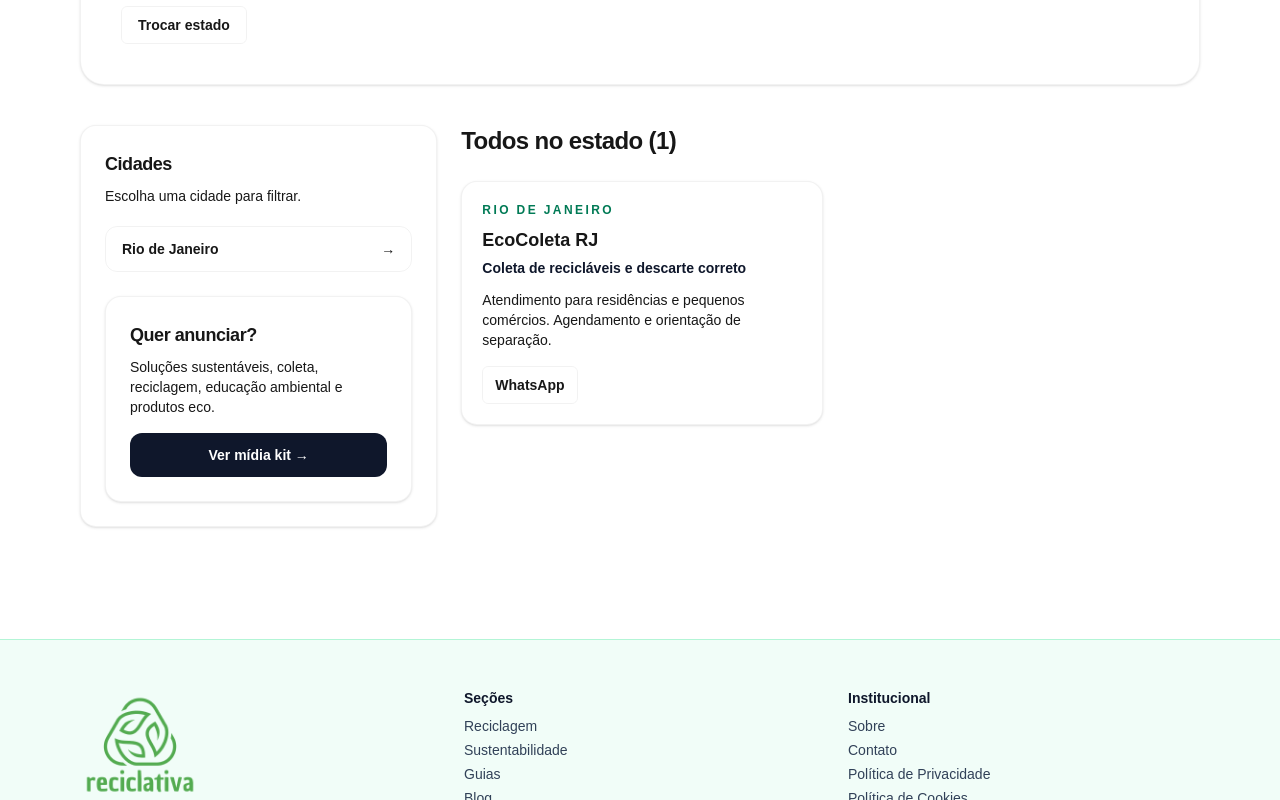
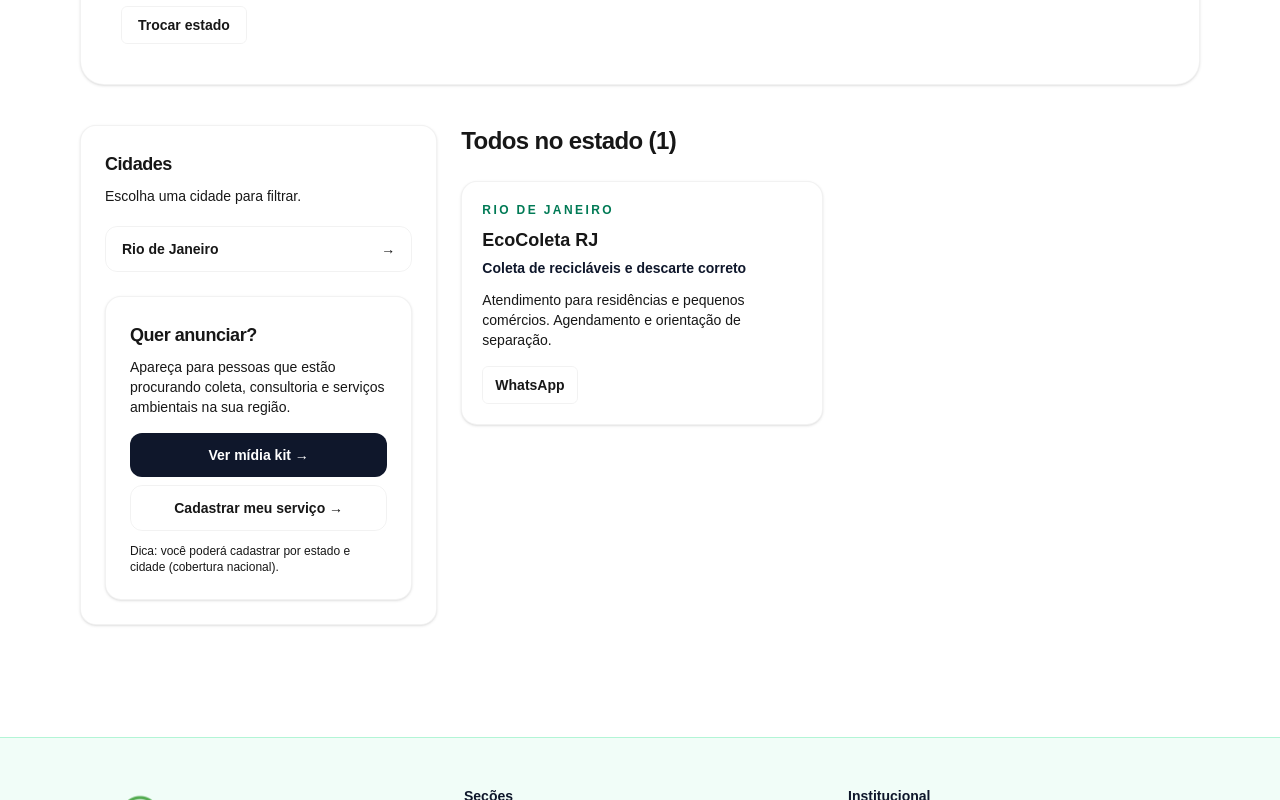
Before and after one commit to aieduardopompeu/reciclativa-portal, a Next.js app: page /profissionais/rj in a window 1280 px wide. Shown: the part 396-1196 px from the top of the page. Built offline with nearby package versions, Linux system fonts and the light colour scheme.

Commit message:
feat(profissionais): CTA B2B Quer anunciar + cadastrar servico

```diff
--- a/src/app/profissionais/[uf]/[cidade]/page.tsx
+++ b/src/app/profissionais/[uf]/[cidade]/page.tsx
@@ -1,7 +1,7 @@
 // src/app/profissionais/[uf]/[cidade]/page.tsx
 import Link from "next/link";
 import { notFound } from "next/navigation";
-import AdCtaCard from "@/components/AdCtaCard";
+import AdCtaProfissionaisCard from "@/components/AdCtaProfissionaisCard";
 import { getByUFCity, normalizeUF } from "@/content/profissionais";
 
 type PageProps = {
@@ -55,7 +55,7 @@
 
       {/* ✅ Card “Quer anunciar?” logo após o hero */}
       <section className="mt-8">
-        <AdCtaCard />
+        <AdCtaProfissionaisCard />
       </section>
 
       <section className="mt-10">
--- a/src/app/profissionais/[uf]/page.tsx
+++ b/src/app/profissionais/[uf]/page.tsx
@@ -1,7 +1,7 @@
 // src/app/profissionais/[uf]/page.tsx
 import Link from "next/link";
 import { notFound } from "next/navigation";
-import AdCtaCard from "@/components/AdCtaCard";
+import AdCtaProfissionaisCard from "@/components/AdCtaProfissionaisCard";
 import {
   citiesByUF,
   getByUF,
@@ -75,7 +75,7 @@
 
           {/* ✅ Card “Quer anunciar?” na lateral */}
           <div className="mt-6">
-            <AdCtaCard />
+            <AdCtaProfissionaisCard />
           </div>
         </aside>
 
--- a/src/app/profissionais/page.tsx
+++ b/src/app/profissionais/page.tsx
@@ -1,6 +1,6 @@
 // src/app/profissionais/page.tsx
 import Link from "next/link";
-import AdCtaCard from "@/components/AdCtaCard";
+import AdCtaProfissionaisCard from "@/components/AdCtaProfissionaisCard";
 import { uniqueUFs } from "@/content/profissionais";
 
 export default function ProfissionaisHubPage() {
@@ -44,7 +44,7 @@
 
       {/* ✅ Card “Quer anunciar?” abaixo do hub */}
       <section className="mt-8">
-        <AdCtaCard />
+        <AdCtaProfissionaisCard />
       </section>
     </main>
   );
--- /dev/null
+++ b/src/components/AdCtaProfissionaisCard.tsx
@@ -0,0 +1,46 @@
+// src/components/AdCtaProfissionaisCard.tsx
+import Link from "next/link";
+
+type Props = {
+  className?: string;
+  announceHref?: string; // mídia kit / anuncie
+  signupHref?: string; // cadastrar serviço (futuro)
+};
+
+export default function AdCtaProfissionaisCard({
+  className = "",
+  announceHref = "/anuncie",
+  signupHref = "/anuncie", // depois você troca para "/profissionais/cadastrar"
+}: Props) {
+  return (
+    <section
+      className={`rounded-2xl border border-black/5 bg-white p-6 shadow-sm ${className}`}
+    >
+      <h3 className="text-lg font-bold tracking-tight">Quer anunciar?</h3>
+      <p className="mt-2 text-sm text-muted-foreground">
+        Apareça para pessoas que estão procurando coleta, consultoria e serviços
+        ambientais na sua região.
+      </p>
+
+      <div className="mt-4 grid gap-2">
+        <Link
+          href={announceHref}
+          className="inline-flex w-full items-center justify-center rounded-xl bg-slate-900 px-4 py-3 text-sm font-semibold text-white hover:bg-slate-800"
+        >
+          Ver mídia kit →
+        </Link>
+
+        <Link
+          href={signupHref}
+          className="inline-flex w-full items-center justify-center rounded-xl border border-black/5 px-4 py-3 text-sm font-semibold hover:bg-black/5"
+        >
+          Cadastrar meu serviço →
+        </Link>
+      </div>
+
+      <p className="mt-3 text-xs text-muted-foreground">
+        Dica: você poderá cadastrar por estado e cidade (cobertura nacional).
+      </p>
+    </section>
+  );
+}
```
